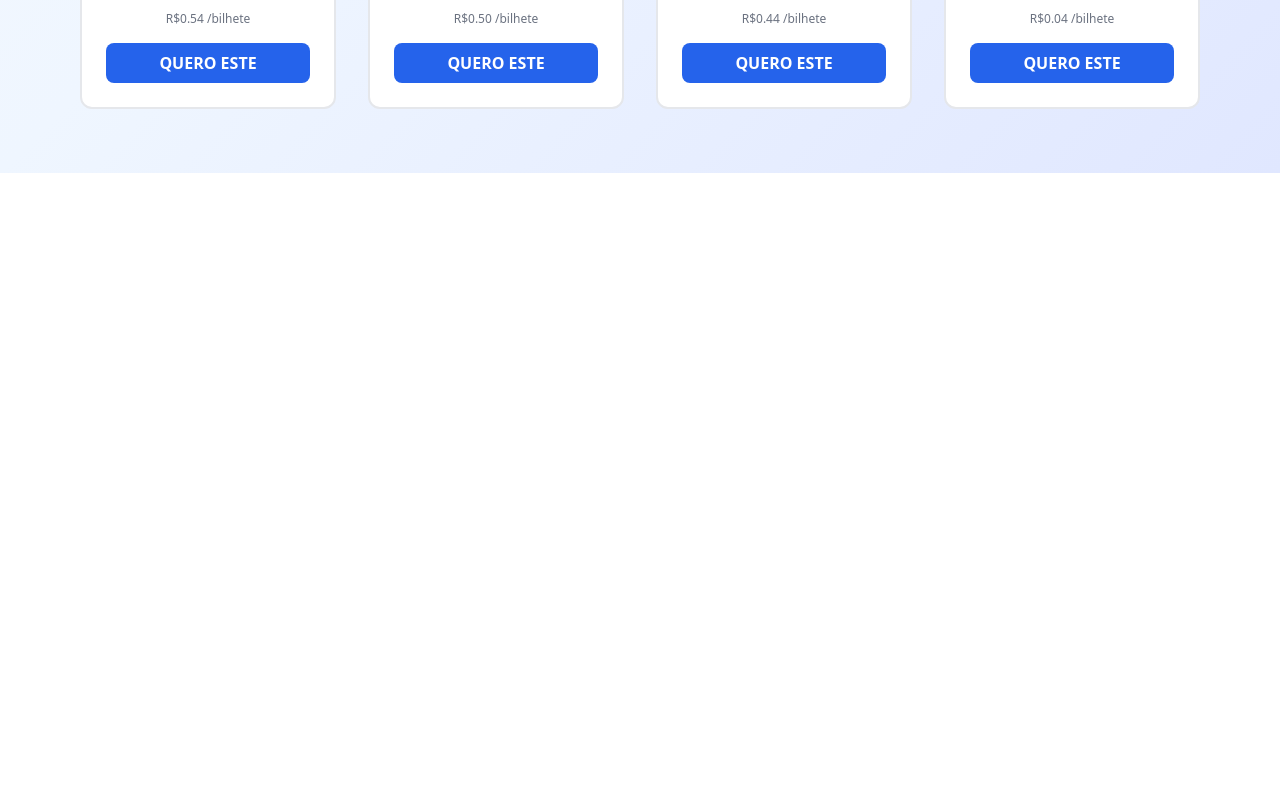
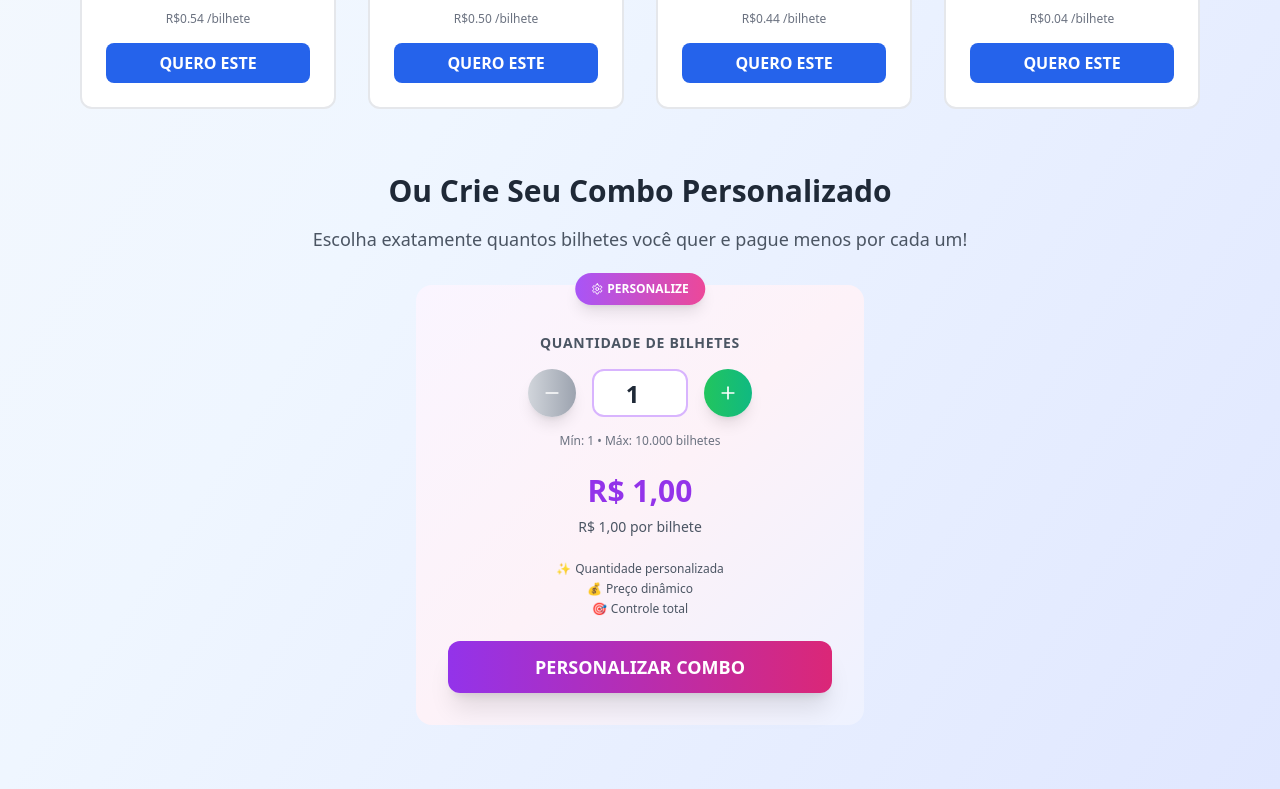
Before and after one commit to retornarcarlosaraujo/checkout, a React (Vite) app: page / in a window 1280 px wide. Shown: the part 1254-2043 px from the top of the page. Before the commit the page ends 1427 px from the top, so only its background shows below. Built offline with nearby package versions, Linux system fonts and the light colour scheme.

Commit message:
Adicionar combo customizável

```diff
--- /dev/null
+++ b/src/components/CustomComboCard.tsx
@@ -0,0 +1,162 @@
+import React, { useState, useEffect } from "react";
+import { Minus, Plus, Settings } from "lucide-react";
+import { ComboOption } from "../types";
+
+interface CustomComboCardProps {
+  onSelect: (combo: ComboOption) => void;
+}
+
+const CustomComboCard: React.FC<CustomComboCardProps> = ({ onSelect }) => {
+  const [quantity, setQuantity] = useState(1);
+  const [unitPrice, setUnitPrice] = useState(1.0);
+  const [totalPrice, setTotalPrice] = useState(1.0);
+
+  // Função para calcular o preço unitário baseado na quantidade
+  const calculateUnitPrice = (qty: number): number => {
+    if (qty >= 500) return 0.50;
+    if (qty >= 350) return 0.54;
+    if (qty >= 200) return 0.60;
+    if (qty >= 100) return 0.70;
+    if (qty >= 50) return 0.80;
+    if (qty >= 10) return 0.99;
+    return 1.0;
+  };
+
+  // Atualizar preços quando a quantidade mudar
+  useEffect(() => {
+    const newUnitPrice = calculateUnitPrice(quantity);
+    const newTotalPrice = quantity * newUnitPrice;
+    setUnitPrice(newUnitPrice);
+    setTotalPrice(newTotalPrice);
+  }, [quantity]);
+
+  const handleIncrease = () => {
+    if (quantity < 10000) {
+      setQuantity(prev => prev + 1);
+    }
+  };
+
+  const handleDecrease = () => {
+    if (quantity > 1) {
+      setQuantity(prev => prev - 1);
+    }
+  };
+
+  const handleInputChange = (e: React.ChangeEvent<HTMLInputElement>) => {
+    const value = parseInt(e.target.value) || 1;
+    if (value >= 1 && value <= 10000) {
+      setQuantity(value);
+    }
+  };
+
+  const handleSelect = () => {
+    const customCombo: ComboOption = {
+      id: 'custom',
+      quantity,
+      price: totalPrice,
+      discount: quantity >= 10 ? Math.round(((1.0 - unitPrice) / 1.0) * 100) : 0
+    };
+    onSelect(customCombo);
+  };
+
+  const getDiscountPercentage = () => {
+    if (quantity < 10) return 0;
+    return Math.round(((1.0 - unitPrice) / 1.0) * 100);
+  };
+
+  return (
+    <div className="relative p-8 rounded-2xl border-3 border-dashed border-purple-300 bg-gradient-to-br from-purple-50 via-pink-50 to-indigo-50 hover:shadow-2xl transition-all duration-300 hover:border-purple-400">
+      {/* Custom Badge */}
+      <div className="absolute -top-3 left-1/2 transform -translate-x-1/2">
+        <div className="bg-gradient-to-r from-purple-500 to-pink-500 text-white text-xs font-bold px-4 py-2 rounded-full flex items-center space-x-1 shadow-lg">
+          <Settings className="h-3 w-3" />
+          <span>PERSONALIZE</span>
+        </div>
+      </div>
+
+      <div className="text-center pt-4">
+        {/* Quantity Controls */}
+        <div className="mb-6">
+          <div className="text-sm font-bold text-gray-600 mb-4 uppercase tracking-wider">
+            Quantidade de Bilhetes
+          </div>
+
+          <div className="flex items-center justify-center space-x-4 mb-4">
+            <button
+              onClick={handleDecrease}
+              disabled={quantity <= 1}
+              className="w-12 h-12 bg-gradient-to-r from-red-500 to-pink-500 hover:from-red-600 hover:to-pink-600 disabled:from-gray-300 disabled:to-gray-400 text-white rounded-full flex items-center justify-center font-bold text-xl shadow-lg hover:shadow-xl transition-all duration-200 disabled:cursor-not-allowed"
+            >
+              <Minus className="h-5 w-5" />
+            </button>
+
+            <div className="relative">
+              <input
+                type="number"
+                value={quantity}
+                onChange={handleInputChange}
+                min="1"
+                max="10000"
+                className="w-24 h-12 text-center text-2xl font-black text-gray-800 border-2 border-purple-300 rounded-xl focus:border-purple-500 focus:ring-4 focus:ring-purple-100 transition-all duration-200"
+              />
+            </div>
+
+            <button
+              onClick={handleIncrease}
+              disabled={quantity >= 10000}
+              className="w-12 h-12 bg-gradient-to-r from-green-500 to-emerald-500 hover:from-green-600 hover:to-emerald-600 disabled:from-gray-300 disabled:to-gray-400 text-white rounded-full flex items-center justify-center font-bold text-xl shadow-lg hover:shadow-xl transition-all duration-200 disabled:cursor-not-allowed"
+            >
+              <Plus className="h-5 w-5" />
+            </button>
+          </div>
+
+          <div className="text-xs text-gray-500">
+            Mín: 1 • Máx: 10.000 bilhetes
+          </div>
+        </div>
+
+        {/* Price Display */}
+        <div className="mb-6">
+          <div className="text-3xl font-black text-purple-600 mb-2">
+            R$ {totalPrice.toFixed(2).replace('.', ',')}
+          </div>
+          <div className="text-sm text-gray-600 mb-2">
+            R$ {unitPrice.toFixed(2).replace('.', ',')} por bilhete
+          </div>
+
+          {getDiscountPercentage() > 0 && (
+            <div className="inline-block bg-gradient-to-r from-green-100 to-emerald-100 text-green-800 text-xs font-bold px-3 py-1 rounded-full border border-green-200">
+              🎉 {getDiscountPercentage()}% de desconto
+            </div>
+          )}
+        </div>
+
+        {/* Benefits */}
+        <div className="mb-6 text-xs text-gray-600 space-y-1">
+          <div className="flex items-center justify-center space-x-1">
+            <span className="text-purple-500">✨</span>
+            <span>Quantidade personalizada</span>
+          </div>
+          <div className="flex items-center justify-center space-x-1">
+            <span className="text-purple-500">💰</span>
+            <span>Preço dinâmico</span>
+          </div>
+          <div className="flex items-center justify-center space-x-1">
+            <span className="text-purple-500">🎯</span>
+            <span>Controle total</span>
+          </div>
+        </div>
+
+        {/* Select Button */}
+        <button
+          onClick={handleSelect}
+          className="w-full py-3 px-6 bg-gradient-to-r from-purple-600 to-pink-600 hover:from-purple-700 hover:to-pink-700 text-white rounded-xl font-bold text-lg shadow-xl hover:shadow-2xl transform hover:scale-105 transition-all duration-300"
+        >
+          PERSONALIZAR COMBO
+        </button>
+      </div>
+    </div>
+  );
+};
+
+export default CustomComboCard;
--- a/src/components/SelectKit.tsx
+++ b/src/components/SelectKit.tsx
@@ -2,6 +2,7 @@ import { Clock, Users } from "lucide-react";
 import { combos } from "../data/combos";
 import { ComboOption } from "../types";
 import ComboCard from "./ComboCard";
+import CustomComboCard from "./CustomComboCard";
 
 interface SelectKitProps {
   onSelectCombo: (combo: ComboOption) => void;
@@ -89,6 +90,22 @@ export default function SelectKit({ onSelectCombo }: SelectKitProps) {
             />
           ))}
         </div>
+
+        {/* Custom Combo Section */}
+        <div className="mt-16">
+          <div className="text-center mb-8">
+            <h3 className="text-3xl font-black text-gray-800 mb-4">
+              Ou Crie Seu Combo Personalizado
+            </h3>
+            <p className="text-gray-600 text-lg font-medium">
+              Escolha exatamente quantos bilhetes você quer e pague menos por cada um!
+            </p>
+          </div>
+
+          <div className="max-w-md mx-auto">
+            <CustomComboCard onSelect={onSelectCombo} />
+          </div>
+        </div>
       </div>
     </div>
   );
```
